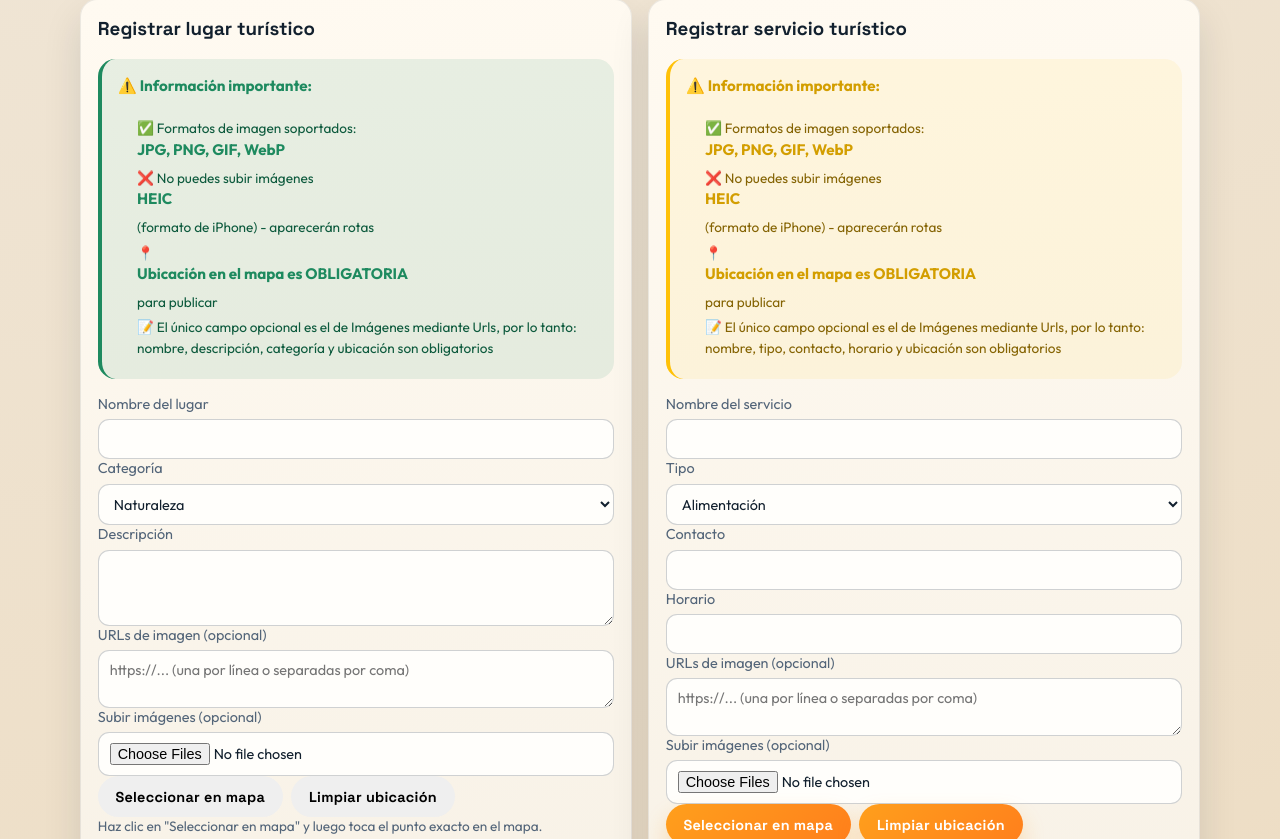
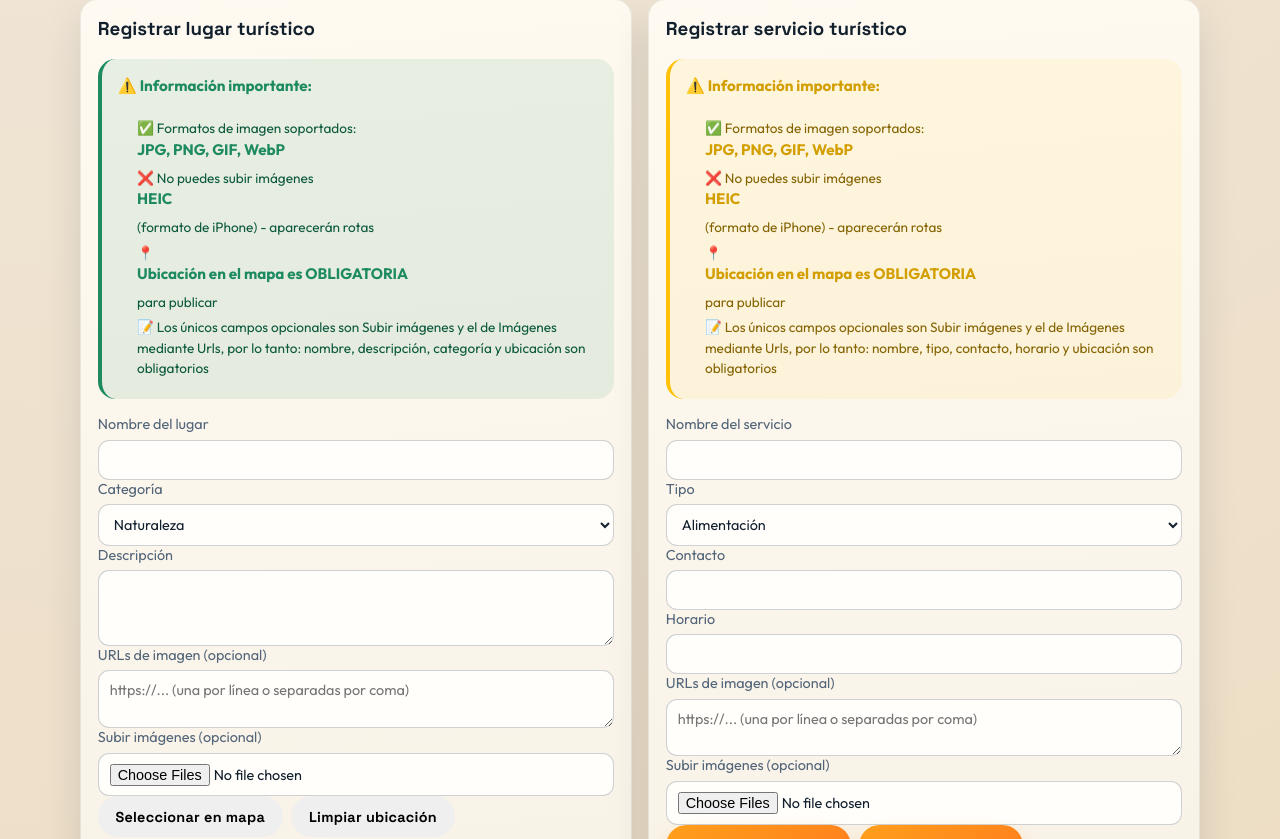
Before and after one commit to harinrc/turismo-en-mateare-managua-nicaragua, a website: page index.html in a window 1280 px wide. Shown: the part 1961-2800 px from the top of the page. Drawn offline with nearby package versions, Linux system fonts and the light colour scheme; no server answers.

Commit message:
redaccion

```diff
--- a/index.html
+++ b/index.html
@@ -228,7 +228,7 @@
               <li>✅ Formatos de imagen soportados: <strong>JPG, PNG, GIF, WebP</strong></li>
               <li>❌ No puedes subir imágenes <strong>HEIC</strong> (formato de iPhone) - aparecerán rotas</li>
               <li>📍 <strong>Ubicación en el mapa es OBLIGATORIA</strong> para publicar</li>
-              <li>📝 El único campo opcional es el de Imágenes mediante Urls, por lo tanto: nombre, descripción, categoría y ubicación son obligatorios</li>
+              <li>📝 Los únicos campos opcionales son Subir imágenes y el de Imágenes mediante Urls, por lo tanto: nombre, descripción, categoría y ubicación son obligatorios</li>
             </ul>
           </div>
 
@@ -284,7 +284,7 @@
               <li>✅ Formatos de imagen soportados: <strong>JPG, PNG, GIF, WebP</strong></li>
               <li>❌ No puedes subir imágenes <strong>HEIC</strong> (formato de iPhone) - aparecerán rotas</li>
               <li>📍 <strong>Ubicación en el mapa es OBLIGATORIA</strong> para publicar</li>
-              <li>📝 El único campo opcional es el de Imágenes mediante Urls, por lo tanto: nombre, tipo, contacto, horario y ubicación son obligatorios</li>
+              <li>📝 Los únicos campos opcionales son Subir imágenes y el de Imágenes mediante Urls, por lo tanto: nombre, tipo, contacto, horario y ubicación son obligatorios</li>
             </ul>
           </div>
 
```
